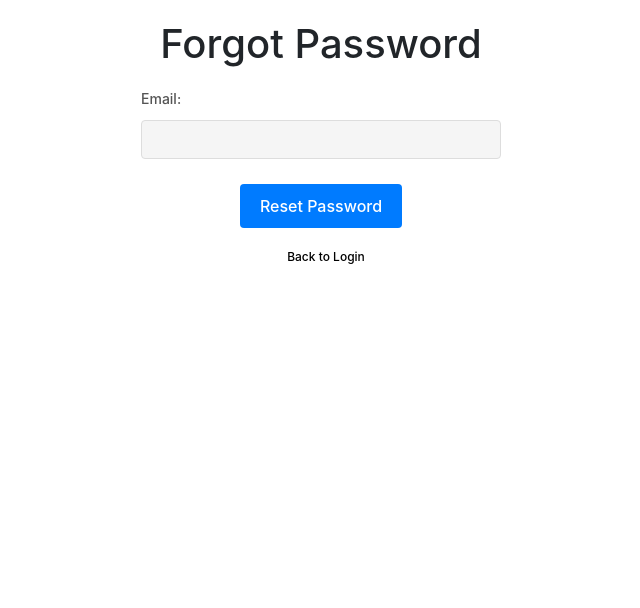
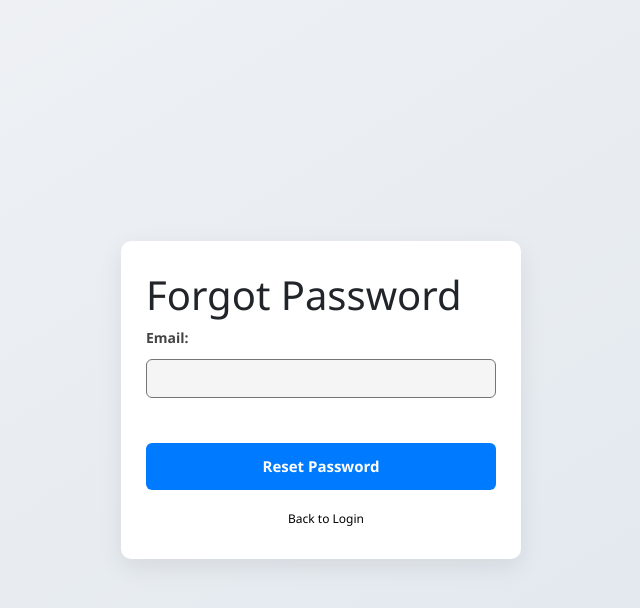
Before and after one commit to KR4YIR/reactProject, a React (Vite) app: page /signIn in a window 1280 px wide. Both pictures are taken after a click on the link "Forgot Your Password?". Shown: the top 608 px of the page, without its empty margins (319-959 px from the left). Built offline with nearby package versions, Linux system fonts and the light colour scheme.

Commit message:
Enhance password management UI and functionality with updated styles and improved layout

```diff
--- a/public/DuzenlePaneli.jsx
+++ b/public/DuzenlePaneli.jsx
@@ -11,7 +11,6 @@ import { onEdit } from "../src/redux/editSlice";
 import { enableTranslateMode } from "../src/utils/enableDragMode";
 import { getUserById } from "../src/redux/userSlice";
 import AdminUserPanel from "./AdminUserPanel";
-import { clearSelectedUser } from "../src/redux/userSlice";
 import { closeUPanel, openUPanel } from "../src/redux/panelSlice";
 import { setSelectedEUser } from "../src/redux/userSlice";
 const DuzenlePaneli = () => {
@@ -21,6 +20,7 @@ const DuzenlePaneli = () => {
     const isOpen = useSelector((state) => state.panel.isOpen);
     const [isEditing, setIsEditing] = useState(false); // Edit modu için state
     const [editedName, setEditedName] = useState("");
+    const [editedWkt, setEditedWkt] = useState("");
     const [confirmResolve, setConfirmResolve] = useState(null); // Promise'i çözmek için
     const [isConfirmPanelOpen, setIsConfirmPanelOpen] = useState(false)
     const user = useSelector(state => state.user);
@@ -52,6 +52,7 @@ const DuzenlePaneli = () => {
     useEffect(() => {
         if (selectedFeature) {
             setEditedName(selectedFeature.name || "");
+            setEditedWkt(selectedFeature.wkt || "");
             if(isEdit){
                 setIsEditing(isEdit);
                 dispatch(offEditPanel());
@@ -67,17 +68,19 @@ const DuzenlePaneli = () => {
         if(userConfirmed){
         const data = {
             name: editedName,
-            wkt: selectedFeature.wkt
+            wkt: editedWkt,
         }
         dispatch(updateFeature({ id: selectedFeature.id, data: data }));
         setIsEditing(false); // Edit modunu kapat
         dispatch(offEditPanel());
         toast.success("Feature updated successfully!");
         setEditedName(data.name);
+        setEditedWkt(data.wkt);
     }else{console.log("user chosse to not save the changes")}
     };
     const triggerCancel = () => {
         setEditedName(selectedFeature.name); // Eski değerlere dön
+        setEditedWkt(selectedFeature.wkt); // Eski değerlere dön
         setIsEditing(false); // Edit modunu kapat
         toast.warning("Updating cancelled!");
 
@@ -97,6 +100,7 @@ const DuzenlePaneli = () => {
         dispatch(clearFeature());
         dispatch(closePanel());
         setEditedName('')
+        setEditedWkt('')
     };
     const handleDragDrop = () => {
         enableTranslateMode(selectedFeature,dispatch,showConfirm);
@@ -169,7 +173,21 @@ const DuzenlePaneli = () => {
                                     </tr>
                                     <tr>
                                         <td><strong>wkt:</strong> </td>
-                                        <td>{selectedFeature.wkt}</td>
+                                        <td style={{padding:"0px 12px"}}>
+                                            {isEditing ? (
+                                                <input
+                                                    type="text"
+                                                    value={editedWkt}
+                                                    onChange={(e) => setEditedWkt(e.target.value)}
+                                                />
+                                            ) : (
+                                                editedWkt
+                                            )}
+                                        </td>
+                                    </tr>
+                                    <tr>
+                                        <td><strong>Size:</strong> </td>
+                                        <td>{selectedFeature.size}</td>
                                     </tr>
                                     <tr>
                                         <td><strong>Last Update:</strong> </td>
--- a/src/initMap.jsx
+++ b/src/initMap.jsx
@@ -19,6 +19,8 @@ import { toast } from 'react-toastify';
 import { updateFeature } from './redux/objectSlice';
 import { useState } from 'react';
 import ConfirmPanel from '../public/ConfirmPanel';
+import { getLength, getArea } from 'ol/sphere';
+
 //export vectorSource
 export const vectorSource = new VectorSource(); // Make it a global export
 let mapInstance = null;
@@ -101,11 +103,39 @@ const InitMap = () => {
     select.on('select', function(e) {
         if (e.selected.length > 0) {
           const selectedFeature = e.selected[0];
+          const geometryType = selectedFeature.getGeometry();
+          console.log(geometryType);
 
+          if(geometryType.getType() === 'LineString'){
+            const length = getLength(geometryType, { projection: 'EPSG:4326' }) / 1000;
+            console.log(`Length: ${length} km`);
+          }else if(geometryType.getType() === 'Polygon'){
+            const area = getArea(geometryType, { projection: 'EPSG:4326' }) / 1000000;
+            console.log(`Area: ${area} km²`);}
           const pointData = selectedFeature.get('pointData');
+          const pointDataExt = {...pointData};
+          let length = null;
+          let area = null;
+          let size = null;
+
+          if (geometryType.getType() === 'LineString') {
+              length = getLength(geometryType, { projection: 'EPSG:3857' }) / 1000;
+              size = length.toFixed(2) + ' km';
+          } else if (geometryType.getType() === 'Polygon') {
+              area = getArea(geometryType, { projection: 'EPSG:3857' }) / 1000000;
+              size = area.toFixed(2) + ' km²';
+          }
+
+          // Yeni nesneye özellikleri ekle
+          if (length !== null) pointDataExt.length = length.toFixed(2) + ' km';
+          if (area !== null) pointDataExt.area = area.toFixed(2) + ' km²';
+          pointDataExt.size = size;
+
+
+          console.log(pointDataExt);
           if(pointData){
             //console.log(pointData)
-            dispatch(setFeature(pointData));
+            dispatch(setFeature(pointDataExt));
             if (!selectedFeature.getId()) {
               selectedFeature.setId(pointData.id);
             }
--- a/src/pages/ChangePassword.jsx
+++ b/src/pages/ChangePassword.jsx
@@ -40,7 +40,8 @@ const ChangePassword = () => {
     };
 
     return (
-        <div className="change-password-container">
+        <div className="reset-password-background">
+            <div className="reset-password-container">
                 <h2>Change Password</h2>
                 <form onSubmit={handleSubmit}>
                     <div className="form-group">
@@ -88,6 +89,7 @@ const ChangePassword = () => {
                     onClose={() => navigate('/')}
                 />
             </div>
+        </div>
     );
 };
 
--- a/src/pages/ForgotPassword.jsx
+++ b/src/pages/ForgotPassword.jsx
@@ -29,8 +29,8 @@ const ForgotPassword = () => {
     };
 
     return (
-        <>
-            <div className="forgot-password-container">
+        <div className="reset-password-background">
+            <div className="reset-password-container">
                 <h1>Forgot Password</h1>
                 <form onSubmit={handleForgotPassword}>
                     <div className="form-group">
@@ -50,7 +50,7 @@ const ForgotPassword = () => {
                 </div>
             </div>
             <ToastContainer position="top-right" autoClose={2000} theme="colored" />
-        </>
+        </div>
     );
 };
 
--- a/src/pages/resetPassword.css
+++ b/src/pages/resetPassword.css
@@ -1,35 +1,86 @@
-.reset-password-container {
-    max-width: 400px;
-    margin: 0 auto;
+.reset-password-background {
+    background: linear-gradient(to bottom right, #f0f2f5, #dfe6ed);
+    min-height: 100vh;
+    display: flex;
+    align-items: center;
+    justify-content: center;
     padding: 20px;
-    border: 1px solid #ccc;
-    border-radius: 5px;
-    box-shadow: 0 2px 10px rgba(0, 0, 0, 0.1);
-    margin-top:100px
-}
-.error {
-    color: red;
-}
-.success {
-    color: green;
-}
-.reset-password-container label{
-    color: #333;
-    font-weight: bold;
-    display: block;
-}
-.reset-password-container input{
-    width: 100%;
-    padding: 10px;
-    margin: 5px 0 20px 0;
-    border: 1px solid #ccc;
-    border-radius: 4px;
 }
 
-.reset-password-background{
-    background-color: #f9f9f9;
-    padding: 20px;
-    border-radius: 5px;
+.reset-password-container {
+    background-color: #fff;
+    max-width: 400px;
+    width: 100%;
+    padding: 30px 25px;
+    border-radius: 10px;
+    box-shadow: 0 8px 24px rgba(0, 0, 0, 0.08);
+    font-family: 'Segoe UI', Tahoma, Geneva, Verdana, sans-serif;
+}
 
-    height: 100vh;
+.reset-password-container h2 {
+    margin-bottom: 20px;
+    text-align: center;
+    color: #333;
 }
+
+.reset-password-container label {
+    color: #444;
+    font-weight: 600;
+    display: block;
+    margin-bottom: 6px;
+}
+
+.reset-password-container input {
+    width: 100%;
+    padding: 10px 12px;
+    margin-bottom: 20px;
+    border: 1px solid #757575;
+    border-radius: 6px;
+    font-size: 14px;
+    background-color: #f5f5f5;
+    transition: border-color 0.2s;
+    color: #333;
+}
+
+.reset-password-container input:focus {
+    border-color: #007bff;
+    outline: none;
+}
+.links {
+    text-align: center;
+    margin-top: 10px;
+}
+.reset-password-container button {
+    width: 100%;
+    padding: 12px;
+    background-color: #007bff;
+    color: white;
+    font-weight: bold;
+    border: none;
+    border-radius: 6px;
+    cursor: pointer;
+    font-size: 15px;
+    transition: background-color 0.3s;
+}
+
+.reset-password-container button:hover {
+    background-color: #0056b3;
+}
+
+.error {
+    color: #d9534f;
+    background-color: #fcebea;
+    padding: 10px;
+    border-radius: 4px;
+    margin-bottom: 15px;
+    font-size: 14px;
+}
+
+.success {
+    color: #28a745;
+    background-color: #eaf8ee;
+    padding: 10px;
+    border-radius: 4px;
+    margin-bottom: 15px;
+    font-size: 14px;
+}
```
Lines whose indentation alone changed are shown as unchanged.
